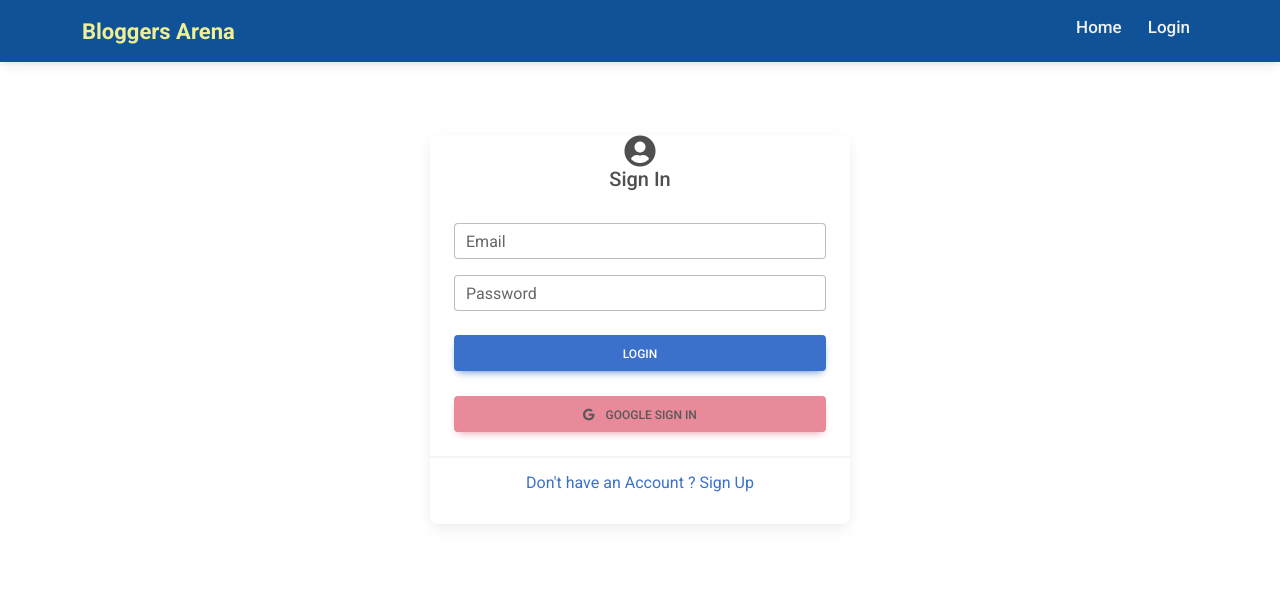
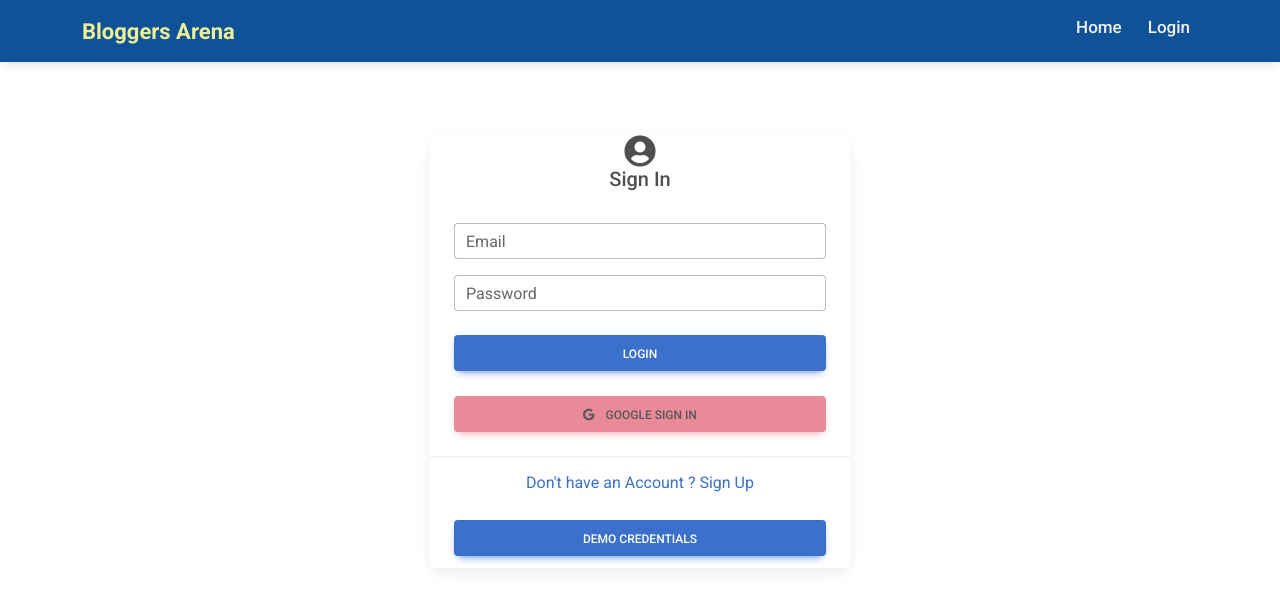
Before and after one commit to Dharanikumar19/Blog-Website-FrontEnd, a React (Create React App) app: page /login in a window 1280 px wide. Shown: the top 608 px of the page. Built offline with nearby package versions, Linux system fonts and the light colour scheme.

Commit message:
demo credentials added

```diff
--- a/src/pages/Login.js
+++ b/src/pages/Login.js
@@ -28,6 +28,12 @@ function Login() {
     const { email, password } = formValue;
     const dispatch = useDispatch()
     const navigate = useNavigate()
+
+    const fillInputs = () => {
+        setFormValue({email : "test@gmail.com", password : "123456"})
+    }
+
+
 
     useEffect(() => {
         error && toast.error(error)
@@ -108,6 +114,7 @@ function Login() {
                 </MDBCardBody>
                 <MDBCardFooter>
                     <Link to="/register"><p>Don't have an Account ? Sign Up</p></Link>
+                    <MDBBtn style={{ width: "100%" }} onClick={()=> fillInputs()} className="mt-2">Demo Credentials</MDBBtn>
                 </MDBCardFooter>
             </MDBCard>
         </div>
```
